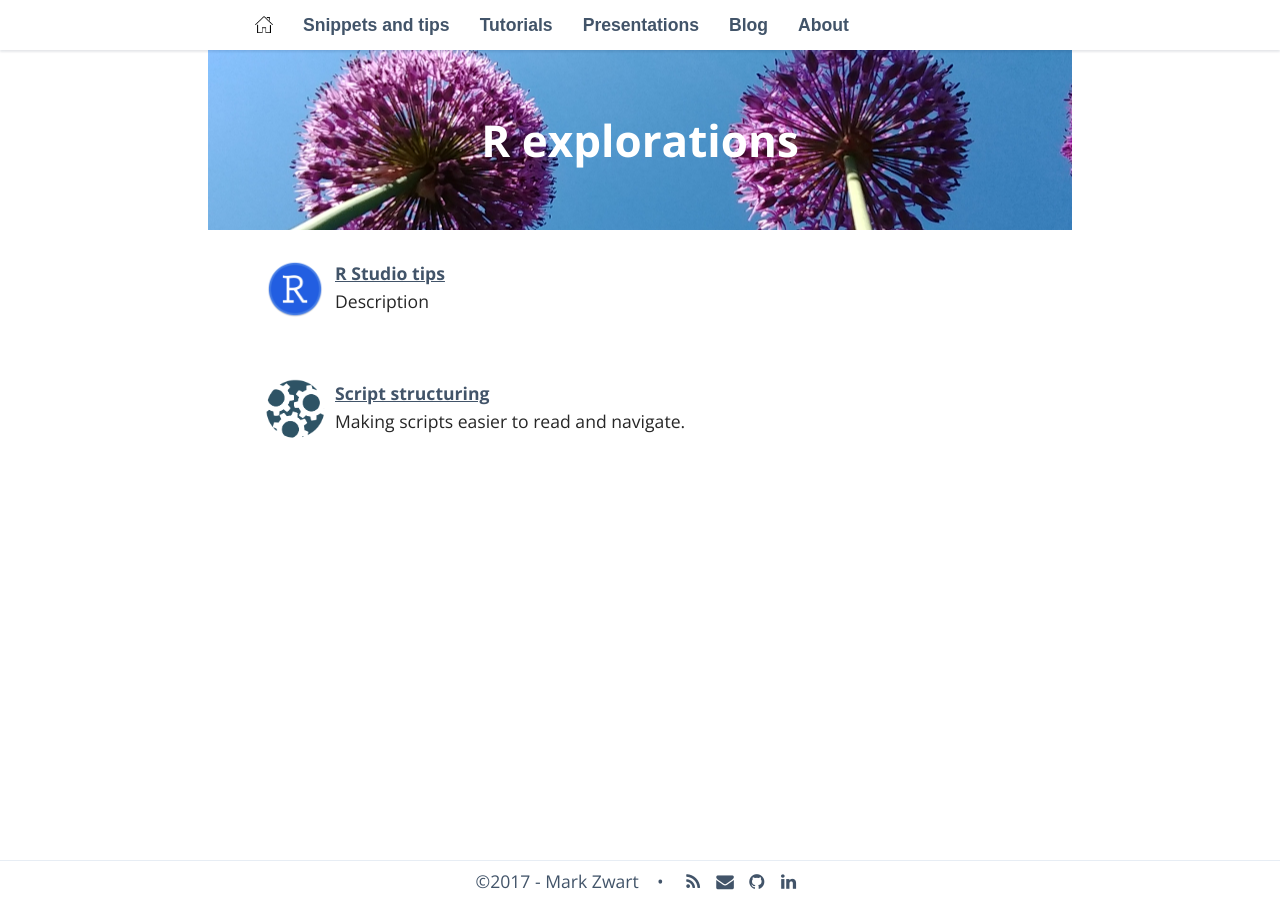
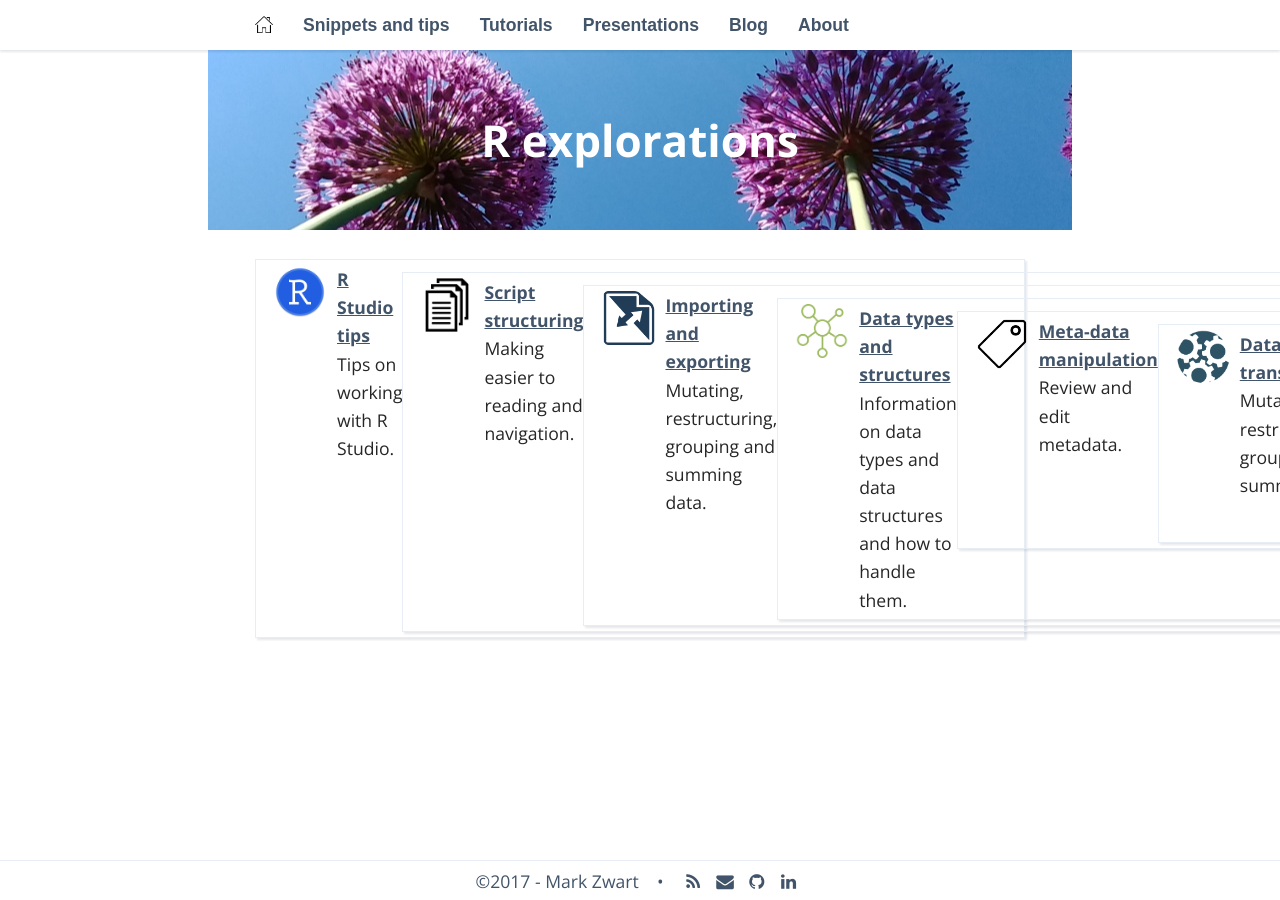
Before and after one commit to mark-me/mark-me.github.io, a Jekyll site: the page built from _pages/snippets-and-tips_diff.md, in a window 1280 px wide. Built offline with Jekyll 4.4.1, drawn with Linux system fonts in a browser that asks for light colours; nearby versions of some CDN libraries; some web fonts are replaced; our own code applies the rules of GitHub Pages for plain Markdown files; comment, search, counter and statistics services are not loaded.

Commit message:
Changing snippet index

```diff
--- a/_pages/snippets-and-tips_diff.md
+++ b/_pages/snippets-and-tips_diff.md
@@ -1,13 +1,19 @@
-<div class="box_pages">
-<img src="/_pages/snippets-and-tips/r-studio-tips.png" alt="Image text" style="margin: 0px 10px" width="60" height="60" align="left"/>
-<a href="/r-studio-tips/">R Studio tips</a><br>
-Description
-<br>
-</div>
-<br>
-<div class="box_pages">
-<img src="/_pages/snippets-and-tips/data-transformation.png" alt="Image text" style="margin: 0px 10px" width="60" height="60" align="left"/>
-<a href="/script-structuring/">Script structuring</a><br>
-Making scripts easier to read and navigate.
-<br>
-</div>
+
+{% assign rows = site.data.snippet-index.size | divided_by: 2.0 | ceil %}
+{% for i in (1..rows) %}
+  {% assign offset = forloop.index0 | times: 2 %}
+  <div>
+    {% for page in site.data.snippet-index limit:2 offset:offset %}
+        <div class="boxed_page">
+            <div>
+              <img src="{{ page.image }}" alt="Image text" style="margin: 0px 10px" width="54" height="54" align="left"/>
+            </div>
+            <div>
+              <a href="{{ page.url }}">{{ page.title }}</a><br>
+              {{ page.description }}
+              <br>
+            </div>
+        <div>
+    {% endfor %}
+  </div>
+{% endfor %}
```
Also changed, not shown: _pages/01-snippets-and-tips.md (+0 -20 lines).
